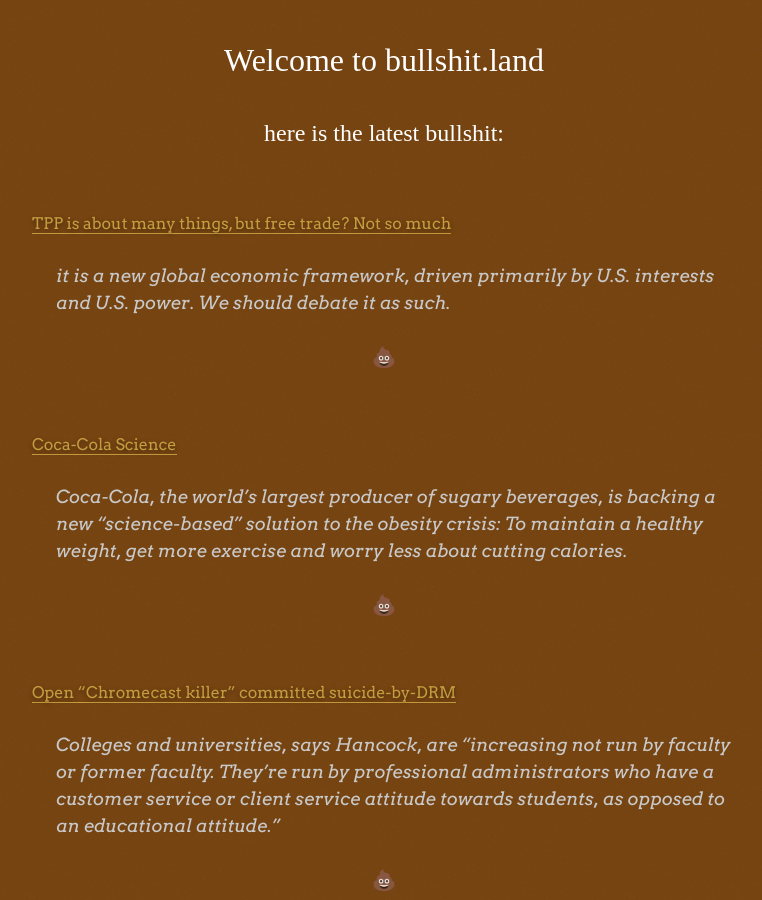
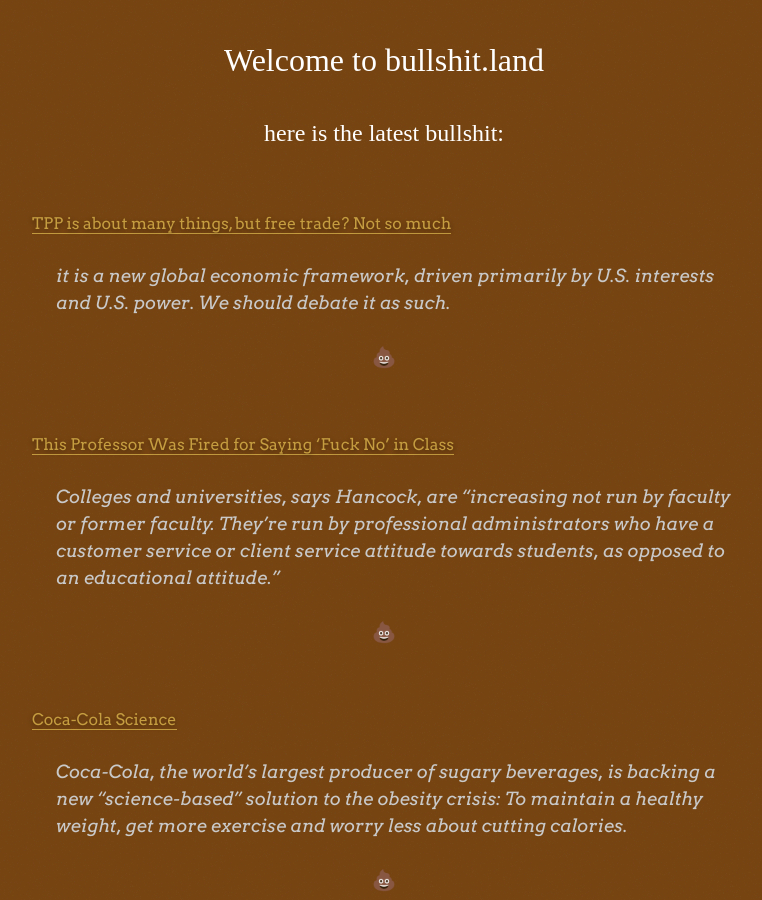
Before and after one commit to n0wak/bullshit.land, a Jekyll site: the page built from index.html, in a window 1280 px wide and 900 px high. Shown: the whole window, without its empty margins (256-1018 px from the left). Built offline with Jekyll 4.4.1, drawn with Linux system fonts in a browser that asks for light colours; the list of posts is cut into pages by our own code.

Commit message:
Update and rename 2015-08-10-coca-cola-science.markdown to 2015-08-10-fuck-no.markdown

```diff
--- a/_posts/2015-08-10-coca-cola-science.markdown
+++ b/_posts/2015-08-10-fuck-no.markdown
@@ -4,7 +4,7 @@
 date: 2015-08-10
 ---
 
-[Open "Chromecast killer" committed suicide-by-DRM][bullshit]
+[This Professor Was Fired for Saying ‘Fuck No’ in Class][bullshit]
 
 > Colleges and universities, says Hancock, are “increasing not run by faculty or former faculty. They’re run by professional administrators who have a customer service or client service attitude towards students, as opposed to an educational attitude.”
 
```
